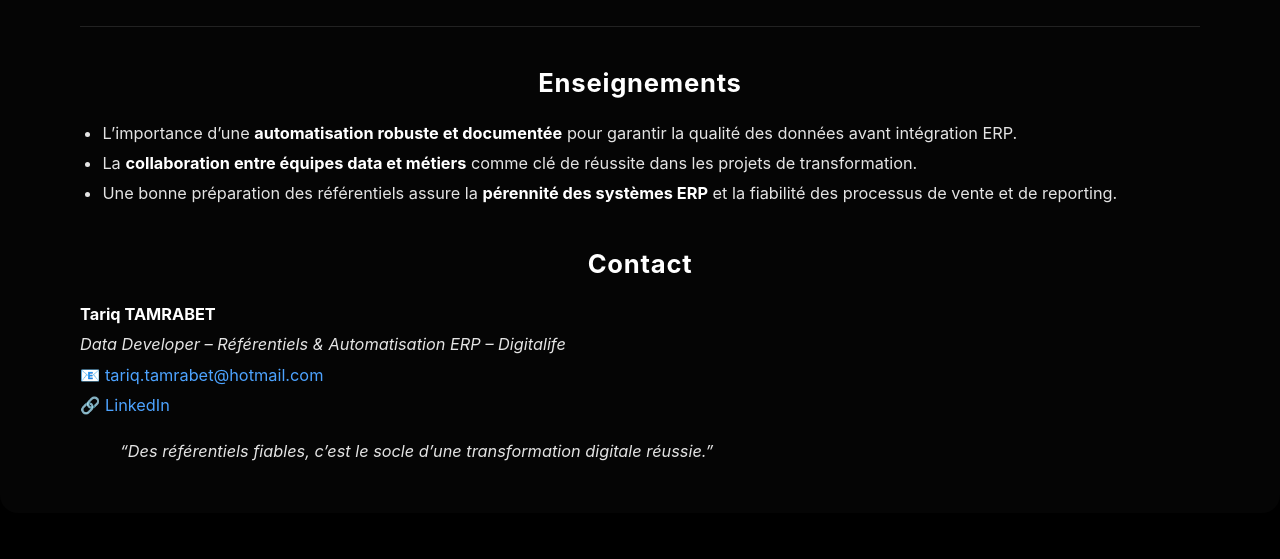
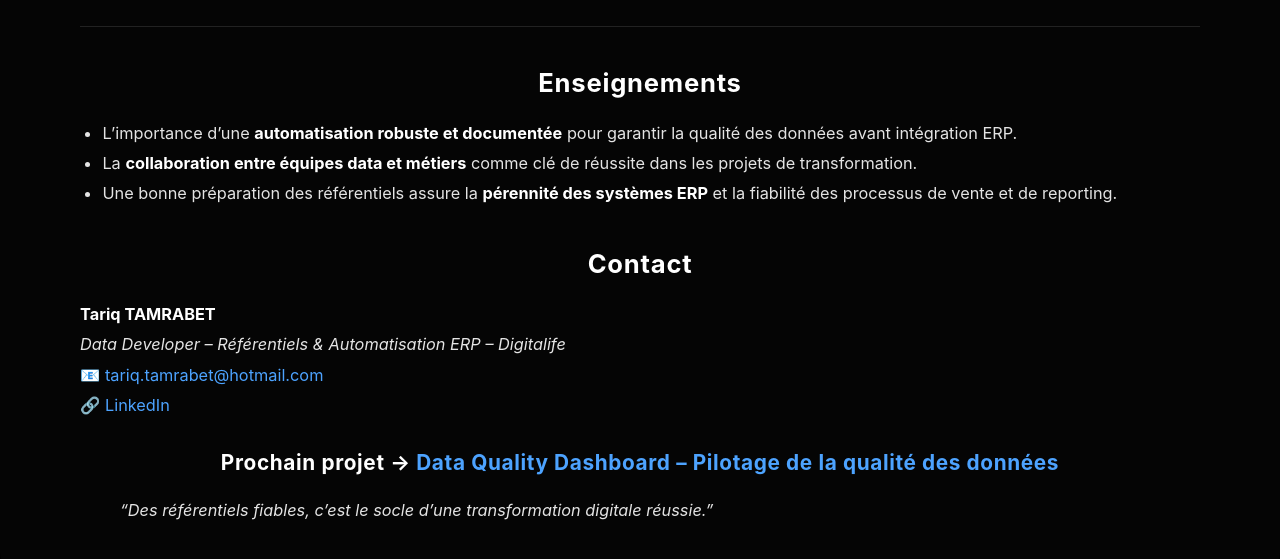
Before and after one commit to TariqTamrabet/portfolio-tariq-tamrabet, a Jekyll site: the page built from projects/digitalife-data-automation/index.md, in a window 1280 px wide and 900 px high, scrolled down 8323 px, cut to the strip 269-828 px from the top of the window. Built offline with Jekyll 4.4.1, drawn with Linux system fonts in a browser that asks for light colours.

Commit message:
Update index.md

```diff
--- a/projects/digitalife-data-automation/index.md
+++ b/projects/digitalife-data-automation/index.md
@@ -210,4 +210,7 @@ Mettre en place une solution d’automatisation des flux de données permettant
 📧 [tariq.tamrabet@hotmail.com](mailto:tariq.tamrabet@hotmail.com)
 🔗 [LinkedIn](https://linkedin.com/in/tariq-tamrabet)
 
+### Prochain projet → [Data Quality Dashboard – Pilotage de la qualité des données](../data-quality-dashboard/)
+
+
 > *“Des référentiels fiables, c’est le socle d’une transformation digitale réussie.”*
```
